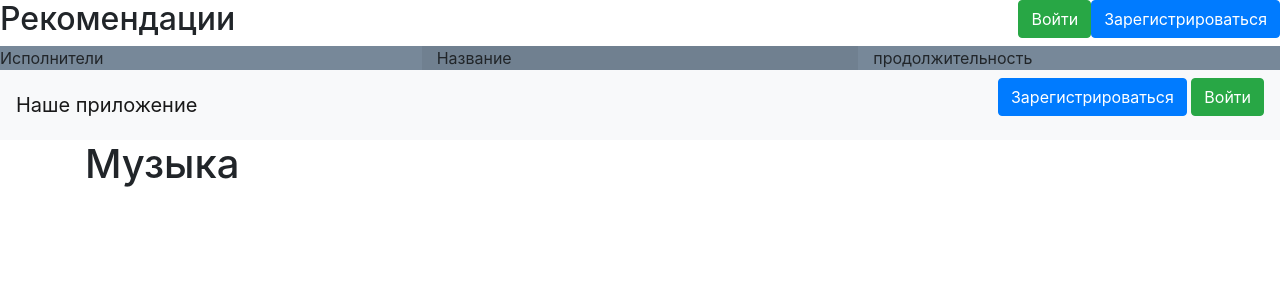
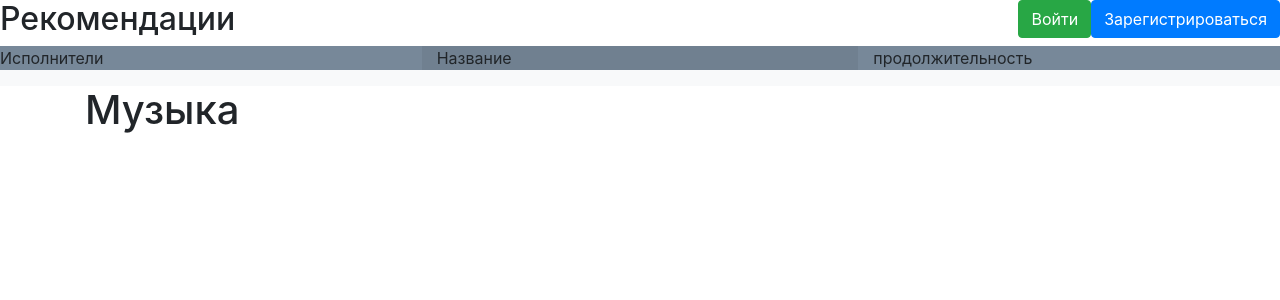
Before and after one commit to DearCaprga/web_site, a Flask app: page / in a window 1280 px wide. Shown: the part 56-356 px from the top of the page. Run offline with Flask 3, Linux system fonts and the light colour scheme; data that the repository does not hold is empty; some libraries are stand-ins or nearby versions.

Commit message:
убрал надпись"Наще приложение" и кнопки войти/зарегестрироваться

```diff
--- a/templates/base.html
+++ b/templates/base.html
@@ -12,14 +12,13 @@
 <body bgcolor="black">
 <header>
     <nav class="navbar navbar-light bg-light">
-        <a class="navbar-brand" href="#">Наше приложение</a>
         {% if current_user.is_authenticated %}
             <a class="navbar-brand" href="/logout">{{ current_user.name }}</a>
         {% else %}
-            <p>
-                <a class="btn btn-primary " href="/register">Зарегистрироваться</a>
-                <a class="btn btn-success" href="/login">Войти</a>
-            </p>
+<!--            <p>-->
+<!--                <a class="btn btn-primary " href="/register">Зарегистрироваться</a>-->
+<!--                <a class="btn btn-success" href="/login">Войти</a>-->
+<!--            </p>-->
         {% endif %}
     </nav>
 </header>
```
